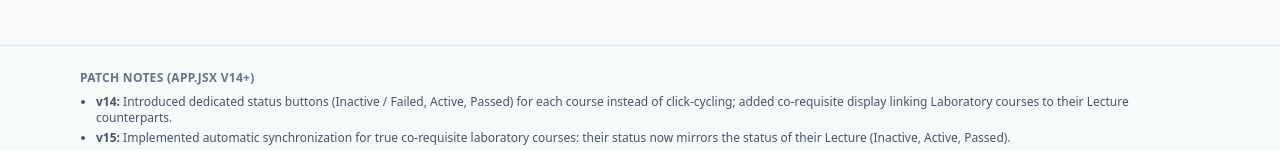
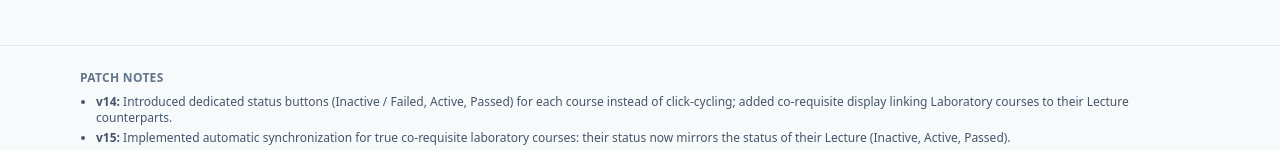
Before and after one commit to AceAligora/Builders-Progress, a React (Vite) app: page / in a window 1280 px wide. Shown: the part 2100-2250 px from the top of the page. Built offline with nearby package versions, Linux system fonts and the light colour scheme.

Commit message:
Update patch notes header in App.jsx

```diff
--- a/src/App.jsx
+++ b/src/App.jsx
@@ -827,7 +827,7 @@ const App = () => {
             {/* Patch notes */}
             <section>
               <h2 className="text-xs font-semibold uppercase tracking-wide text-slate-500 mb-2">
-                Patch Notes (App.jsx v14+)
+                PATCH NOTES
               </h2>
               <ul className="text-xs space-y-1 list-disc pl-4">
                 <li>
```
